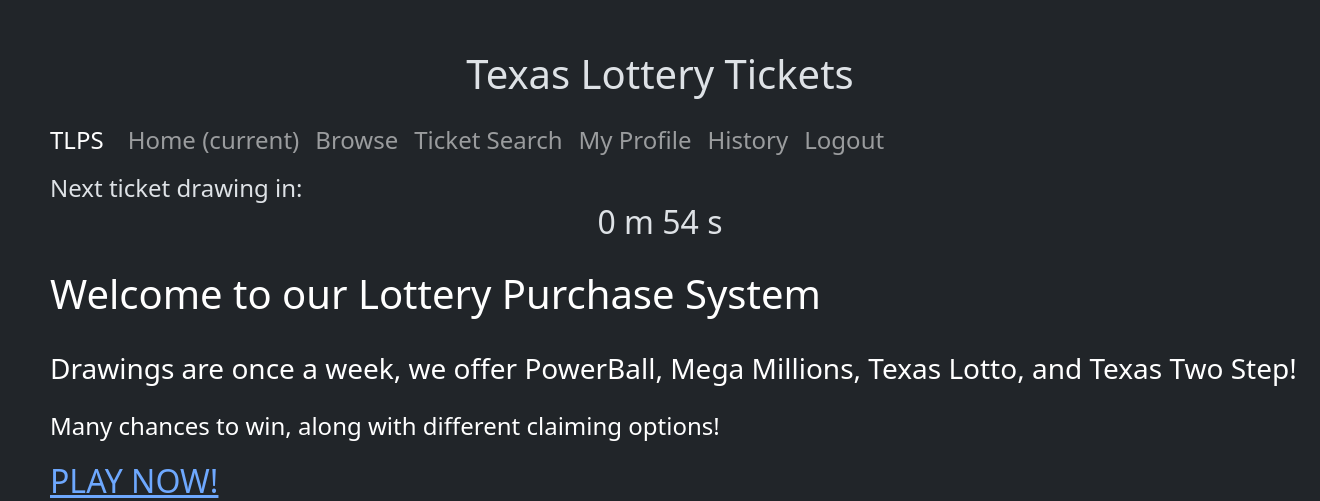
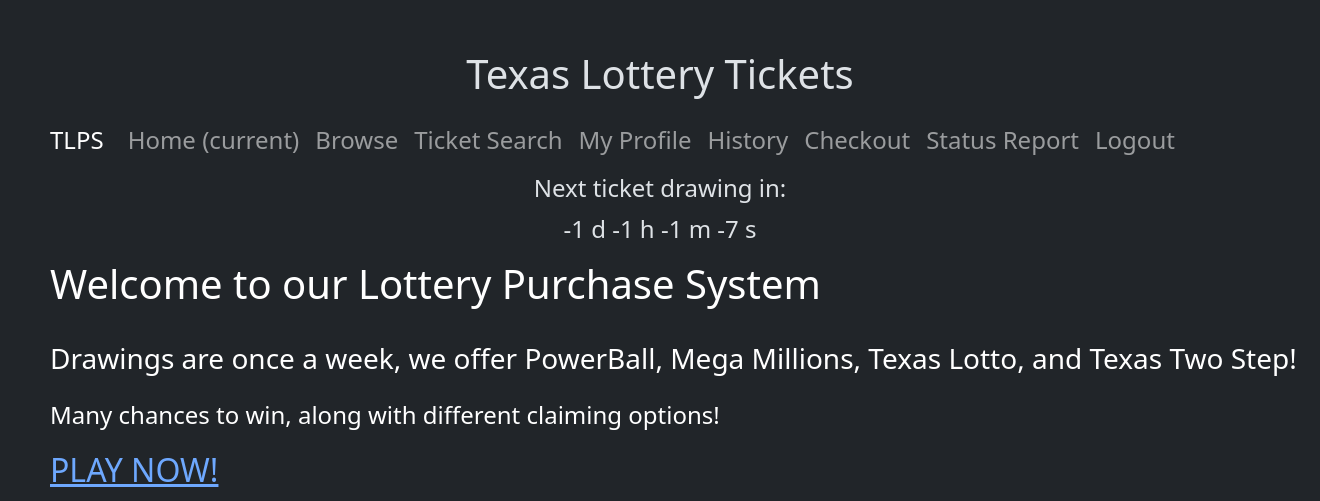
Before and after one commit to arizzo99/Lottery-Ticket-System, a PHP site: page / in a window 1320 px wide. Shown: the top 501 px of the page. Run offline with PHP 8.4, Linux system fonts and the light colour scheme; the visitor is signed in with stand-in values (Sample User, id 1).

Commit message:
Update index.php

```diff
--- a/XAMPP/index.php
+++ b/XAMPP/index.php
@@ -1,12 +1,26 @@
 <?php
 session_start();
+
 if(!isset($_SESSION["user"])){
     header("Location: login.php");
 }
-$dateTime = strtotime('+0.0001 minutes');
- $getDateTime = date("F d, Y H:i:s",$dateTime);
+
+$secondsInADay = 24 * 60 * 60;
+$initialCountdown = 7 * $secondsInADay;
+
+if (!isset($_SESSION['countdown'])) {
+    $_SESSION['countdown'] = $initialCountdown;
+    $_SESSION['drawing'] = 'yes';
+} else {
+    $_SESSION['countdown'] -= 1;
+}
+
+$countdownInSeconds = $_SESSION['countdown'];
+$days = floor($countdownInSeconds / $secondsInADay);
+$hours = floor(($countdownInSeconds % $secondsInADay) / 3600);
+$minutes = floor(($countdownInSeconds % 3600) / 60);
+$seconds = $countdownInSeconds % 60;
 ?>
-
 
 <!DOCTYPE html>
 <html lang="en" data-bs-theme="dark">
@@ -14,12 +28,11 @@ $dateTime = strtotime('+0.0001 minutes');
     <meta charset="UTF-8">
     <meta name="viewport" content="width=device-width, initial-scale=1.0">
     <title>Home</title>
+    <script src="https://code.jquery.com/jquery-3.6.4.min.js"></script>
     <link rel="stylesheet" href="https://cdn.jsdelivr.net/npm/bootstrap@5.3.2/dist/css/bootstrap.min.css" integrity="sha384-T3c6CoIi6uLrA9TneNEoa7RxnatzjcDSCmG1MXxSR1GAsXEV/Dwwykc2MPK8M2HN" crossorigin="anonymous">
     <link rel="stylesheet" href="style.css">
-
 </head>
 <body>
-
     <h1>Texas Lottery Tickets</h1>
     <nav class="navbar navbar-expand-lg navbar-dark bg-dark fs-4">
         <a href="#.php" class="navbar-brand fs-4">TLPS</a>
@@ -41,6 +54,14 @@ $dateTime = strtotime('+0.0001 minutes');
                     <a href="history.php" class="nav-link">History </a>
                 </li>
                 <li class="nav-item">
+                    <a href="checkout.php" class="nav-link">Checkout </a>
+                </li>
+                <?php if(isset($_SESSION['admin'])):?>
+                <li class="nav-item">
+                    <a href="admin.php" class="nav-link">Status Report</a>
+                </li>
+                <?php endif ?>
+                <li class="nav-item">
                     <a href="logout.php" class="nav-link">Logout</a>
                 </li>
 
@@ -50,36 +71,35 @@ $dateTime = strtotime('+0.0001 minutes');
         </div>
     </nav>
 
+    <div class="text-center fs-4">
+        <h4>Next ticket drawing in: </h4>
+    </div>
 
-    <h4>Next ticket drawing in:
-
-        <div class="row">
-            <div class="col-md-12 mt-40">
-		<h2 id="counter" class="text-center"></h2>
-            </div>
-        </div>
+    <div id="counter" class="text-center fs-4">
+        <h4>
+            <?php echo "$days d $hours h $minutes m $seconds s"; ?>
+        </h4>
     </div>
 
     <script>
-        var countDownTimer = new Date("<?php echo "$getDateTime"; ?>").getTime();
-        // Update the count down every 1 second
-        var interval = setInterval(function() {
-            var current = new Date().getTime();
-            // Find the difference between current and the count down date
-            var diff = countDownTimer - current;
+        // Function to update the countdown
+        function updateCountdown() {
+            $.ajax({
+                url: 'update_countdown.php', // Create a new PHP file to handle updates
+                method: 'GET',
+                dataType: 'json',
+                success: function(response) {
+                    // Display the updated countdown
+                    document.getElementById("counter").innerHTML = response.countdown;
+                }
+            });
+        }
 
-            var minutes = Math.floor((diff % (1000 * 60 * 60)) / (1000 * 60));
-            var seconds = Math.floor((diff % (1000 * 60)) / 1000);
+        // Update the countdown initially
+        updateCountdown();
 
-            document.getElementById("counter").innerHTML =
-            minutes + " m " + seconds + " s ";
-            // Display Expired, if the count down is over
-            if (diff < 0) {
-                clearInterval(interval);
-                document.getElementById("counter").innerHTML = "EXPIRED";
-            }
-        }, 1000);
-
+        // Set interval to update the countdown every 1 second
+        setInterval(updateCountdown, 1000);
     </script>
     <h5>
     <nav class="navbar navbar-expand-lg navbar-dark bg-dark fs-1">
@@ -100,5 +120,6 @@ $dateTime = strtotime('+0.0001 minutes');
 
             <nav class="navbar navbar-expand-lg navbar-dark bg-dark fs-2">
             <a href="browse.php"" class="navbar-dark fs-2">PLAY NOW! </a>
+
 </body>
 </html>
```
Lines whose indentation alone changed are shown as unchanged.
